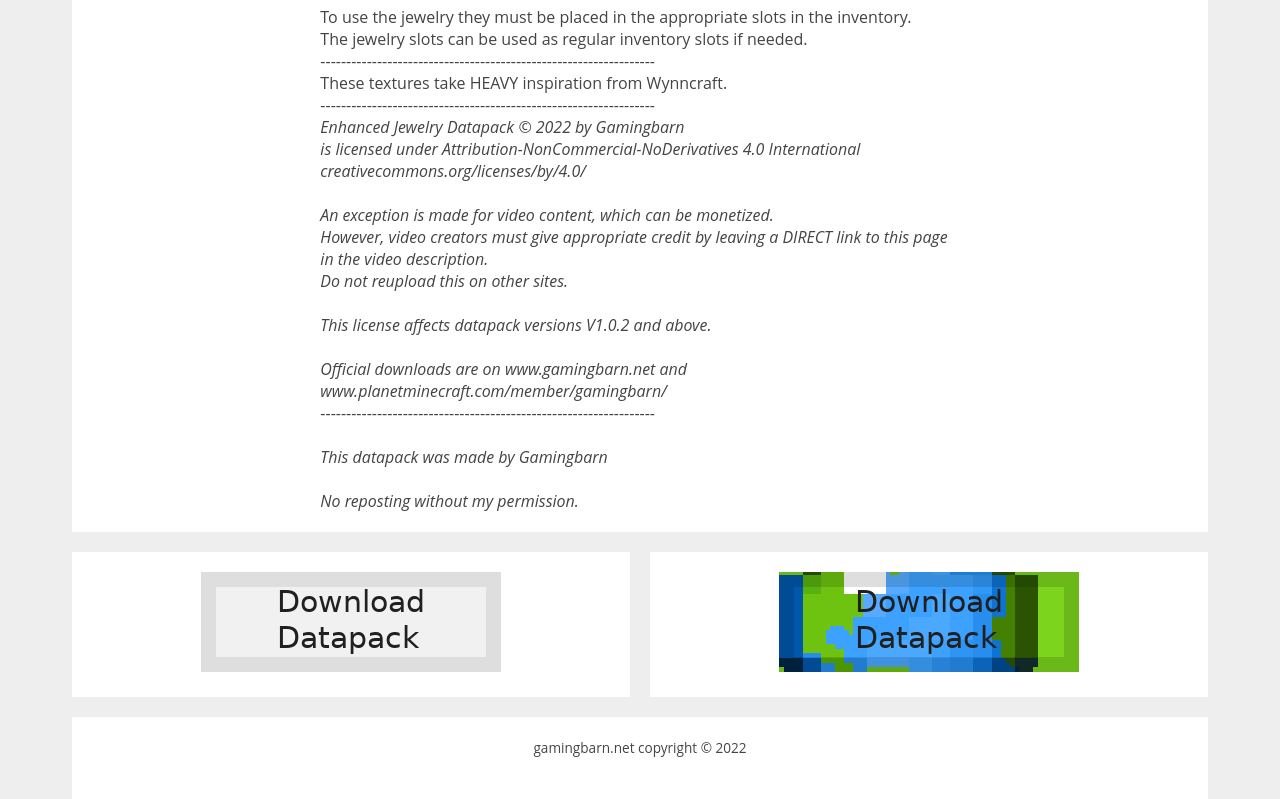
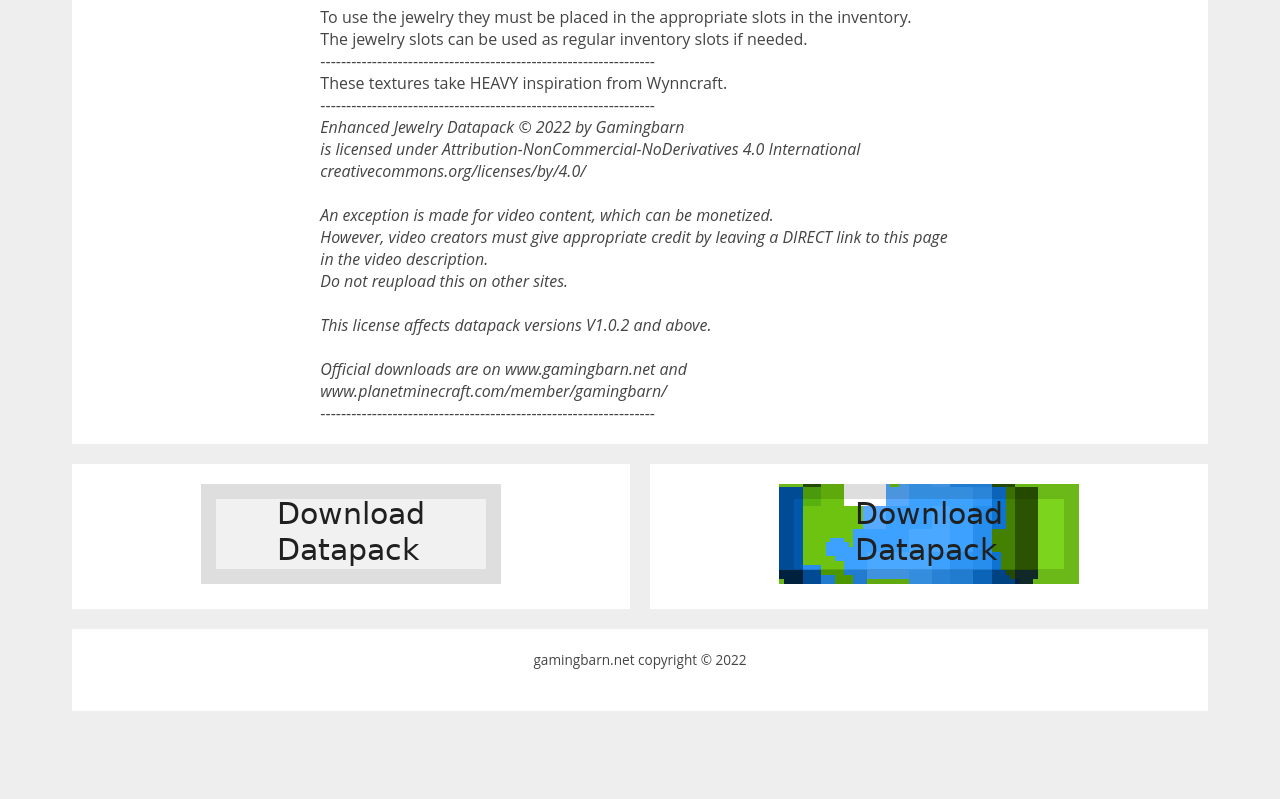
Before and after one commit to Gamingbarn/Gamingbarn, a plain HTML site: page html/datapacks/ej/enhanced_jewelry.html in a window 1280 px wide. Shown: the part 2001-2800 px from the top of the page. After the commit the page ends 2712 px from the top, so only its background shows below. Drawn offline with Linux system fonts and the light colour scheme.

Commit message:
shortened desc of ej

```diff
--- a/html/datapacks/ej/enhanced_jewelry.html
+++ b/html/datapacks/ej/enhanced_jewelry.html
@@ -106,10 +106,6 @@
                 <br>
                 Official downloads are on www.gamingbarn.net and www.planetminecraft.com/member/gamingbarn/</i><br>
                 -----------------------------------------------------------------<br>
-                <br>
-                <i>This datapack was made by Gamingbarn</i><br>
-                <br>
-                <i>No reposting without my permission.</i><br>
             </div>
         </section>
         <!--Download Buttons-->
```
Lines whose indentation alone changed are shown as unchanged.
